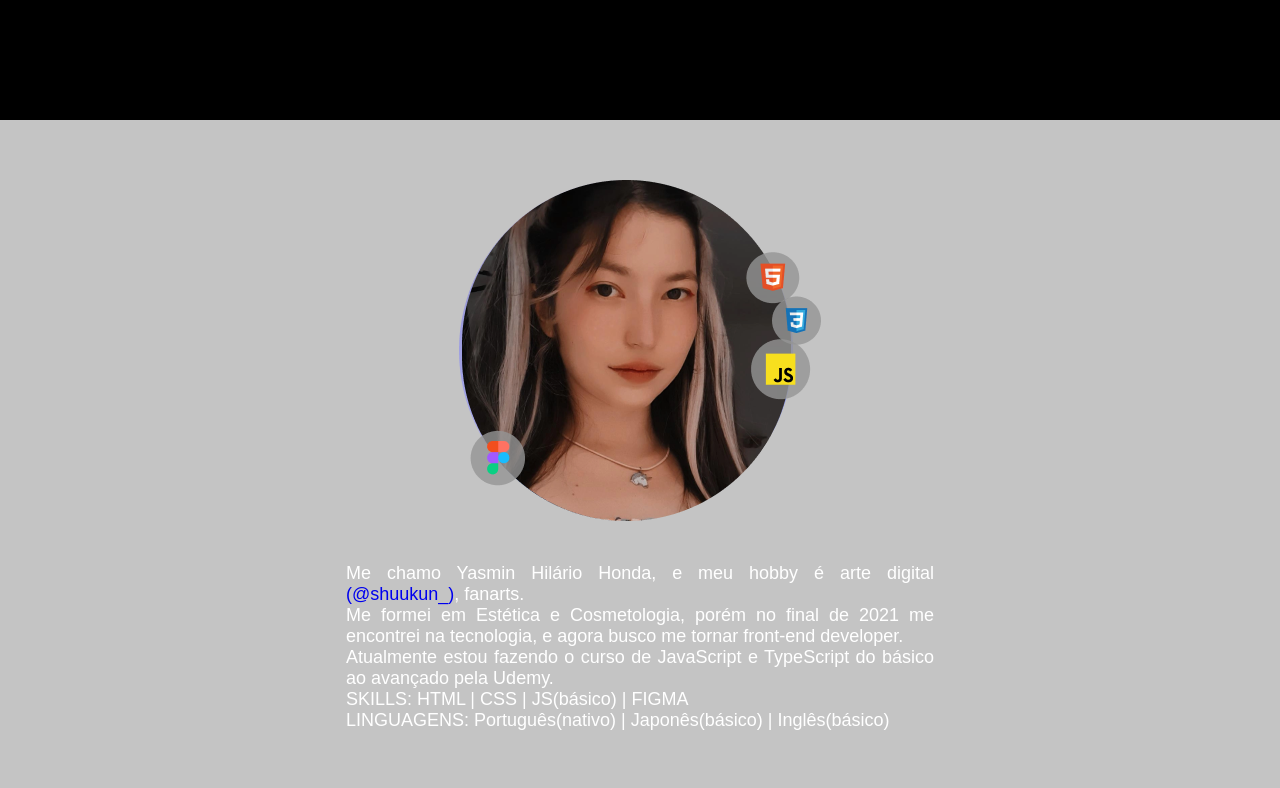
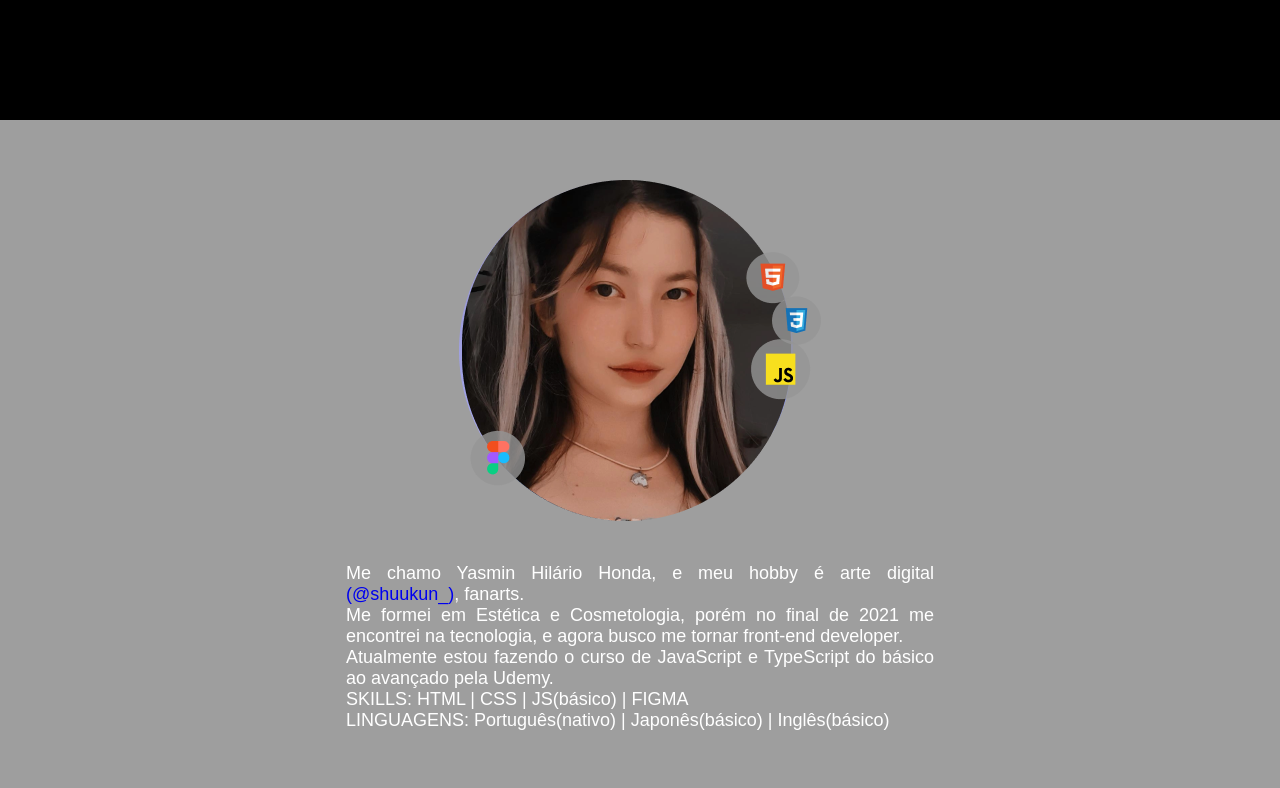
Before and after one commit to yasminhonda/MeuPortfolio, a plain HTML site: page index.html in a window 1280 px wide. Shown: the part 680-1468 px from the top of the page. Drawn offline with Linux system fonts and the light colour scheme; a web font is replaced by a local one.

Commit message:
Alterando tom

```diff
--- a/assets/css/style.css
+++ b/assets/css/style.css
@@ -1,5 +1,5 @@
 :root{
-    --cinza-claro: #C4C4C4;
+    --cinza-claro: #9e9e9e;
     --cinza--escuro: #343434;
 }
 
```
